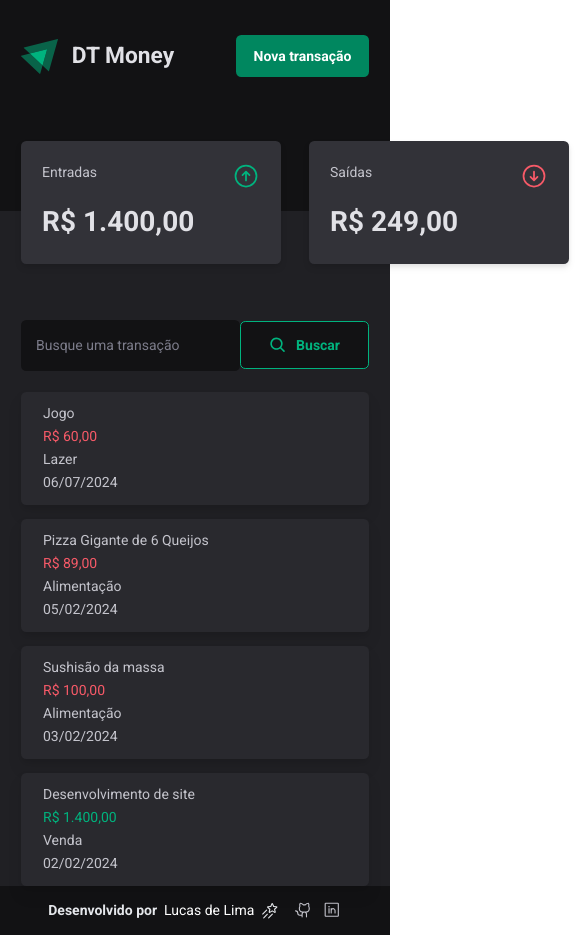
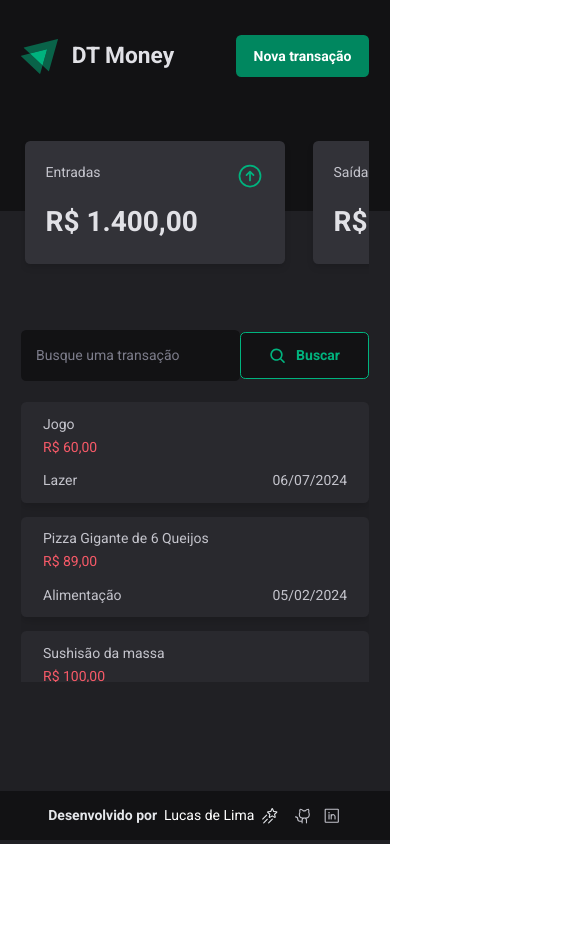
Before and after one commit to Aszurar/DT-money, a React (Vite) app: page / in a window 390 px wide. Shown: the top 935 px of the page, 585 px wide, since content can reach past the window. After the commit the page ends 844 px from the top, so only its background shows below. Built offline with nearby package versions, Linux system fonts and the light colour scheme; data requests are answered from the project's data file.

Commit message:
:recycle: Refatoração de como formatar os dados no Dashboard :recycle:

```diff
--- a/src/components/Dashboard/index.tsx
+++ b/src/components/Dashboard/index.tsx
@@ -1,50 +1,47 @@
 import { useSummary } from '../../hooks/useSummary'
-import { useTransactions } from '../../hooks/useTransactions'
-import { dateFormatter, priceFormatter } from '../../utils/formatter'
+import { priceFormatter } from '../../utils/formatter'
 import { HighLightCard } from './HighLightCard'
 import { SearchForm } from './SearchForm'
 import * as Table from './Table'
+import { TableRows } from './Table/TableRow'
 
 export function Dashboard() {
-  const { transactions } = useTransactions()
   const summery = useSummary()
+
+  const outcomeFormatted = priceFormatter.format(summery.outcome)
+  const incomeFormatted = priceFormatter.format(summery.income)
+  const balanceFormatted = priceFormatter.format(summery.balance)
+
   return (
-    <div className="mx-auto max-w-app px-6">
-      <section className="-mt-20 flex gap-8">
-        <HighLightCard value={priceFormatter.format(summery.income)} />
-        <HighLightCard
-          variant="outcome"
-          value={priceFormatter.format(summery.outcome)}
-        />
-        <HighLightCard
-          variant="total"
-          value={priceFormatter.format(summery.balance)}
-        />
+    <main className="h-dashboard mx-auto max-w-app px-6">
+      <section
+        tabIndex={0}
+        className={`-mt-20 flex
+          gap-8 overflow-x-scroll px-1 pb-3 scrollbar-thin
+          scrollbar-track-transparent scrollbar-thumb-green-300
+          scrollbar-thumb-rounded-xl sm:gap-8 sm:px-0 sm:pb-0 `}
+      >
+        <HighLightCard value={incomeFormatted} />
+        <HighLightCard variant="outcome" value={outcomeFormatted} />
+        <HighLightCard variant="total" value={balanceFormatted} />
       </section>
 
       <SearchForm />
 
-      <section className="mt-6">
+      <section
+        tabIndex={0}
+        className="phone-lg:max-h-120 mt-6  flex max-h-64 w-full flex-1
+          overflow-auto scrollbar-thin scrollbar-track-transparent
+          scrollbar-thumb-green-300 phone-md:max-h-80 phone-xl:max-h-130
+          iPhone-se:max-h-64 notebook-sm:max-h-25 notebook-sm-2:max-h-50
+          notebook-md:max-h-75 notebook-lg:max-h-100 notebook-xl:max-h-125"
+      >
         <Table.Root>
           <Table.Body>
-            {transactions.map((transaction) => (
-              <Table.Row key={transaction.id}>
-                <Table.Data>{transaction.description}</Table.Data>
-                <Table.Data variant={transaction.type}>
-                  {new Intl.NumberFormat('pt-BR', {
-                    style: 'currency',
-                    currency: 'BRL',
-                  }).format(transaction.price)}
-                </Table.Data>
-                <Table.Data>{transaction.category}</Table.Data>
-                <Table.Data>
-                  {dateFormatter.format(new Date(transaction.createdAt))}
-                </Table.Data>
-              </Table.Row>
-            ))}
+            <TableRows />
           </Table.Body>
         </Table.Root>
       </section>
-    </div>
+    </main>
   )
 }
--- a/src/dto/transaction.ts
+++ b/src/dto/transaction.ts
@@ -14,6 +14,12 @@ export interface ITransaction {
   createdAt: string
 }
 
+export type TransactionProps = Omit<ITransaction, 'price'> & { price: string }
+
+export type TableRowProps = {
+  transaction: TransactionProps
+}
+
 const NEW_TRANSACTION_FORM_DEFAULT_VALUES = {
   description: '',
   amount: undefined,
```
